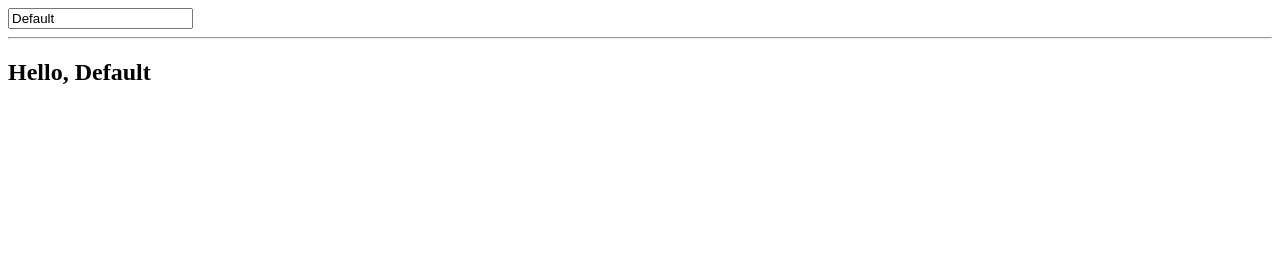
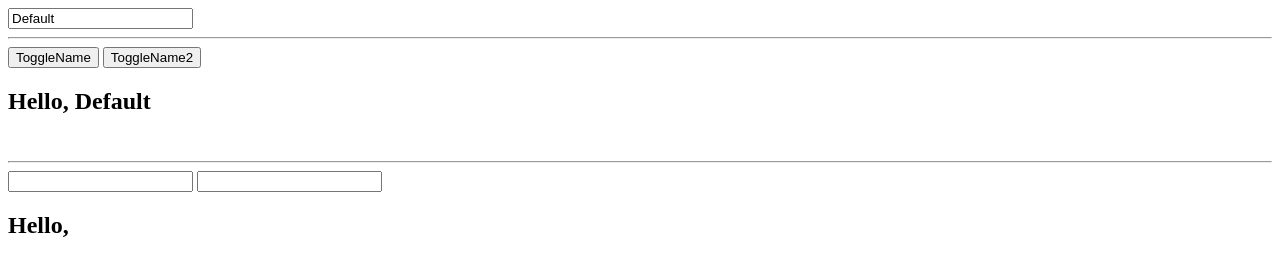
Before and after one commit to Qurtik/Vue, a plain HTML site: page Lavrik/les_1.html in a window 1280 px wide. Drawn offline with Linux system fonts and the light colour scheme.

Commit message:
Урок-1

```diff
--- a/Lavrik/les_1.html
+++ b/Lavrik/les_1.html
@@ -11,7 +11,14 @@
 	       v-bind:value="name"
 	       v-on:change="onChange">
 	<hr/>
-	<h2>Hello, {{ name }} </h2>
+	<button @click="showName = !showName">ToggleName</button>
+	<button @click="toggleName">ToggleName2</button>
+	<h2 v-if="showName">Hello, {{ name }} </h2>
+	<br/>
+	<hr/>
+	<input type="text" name="" v-model="firstName">
+	<input type="text" name="" v-model="lastName">
+	<h2>Hello, {{ fullName }} </h2>
 </div>
 
 	<script src="js/vue.js" type="text/javascript"></script>
@@ -19,20 +26,32 @@
 		sample = new Vue({
 			el: ".sample",
 			data:{
-				name: 'Default'
+				name: 'Default',
+				showName: true,
+				firstName:'',
+				lastName:''
 			},
 			methods: {
 				onChange(e){
 					console.log(this);
 					console.log(e);
+				},
+				toggleName(){
+					return this.showName = !this.showName;
+				}
+			},
+			computed: {
+
+				fullName(){
+					return this.firstName + ' ' + this.lastName;
 				}
 			}
 		});
 
 //Сброс значения при изменении размера окна
-		window.addEventListener('resize', function (){
-			sample.name= '';
-		});
+		// window.addEventListener('resize', function (){
+		// 	sample.name= '';
+		// });
 	</script>
 </body>
 </html>
```
